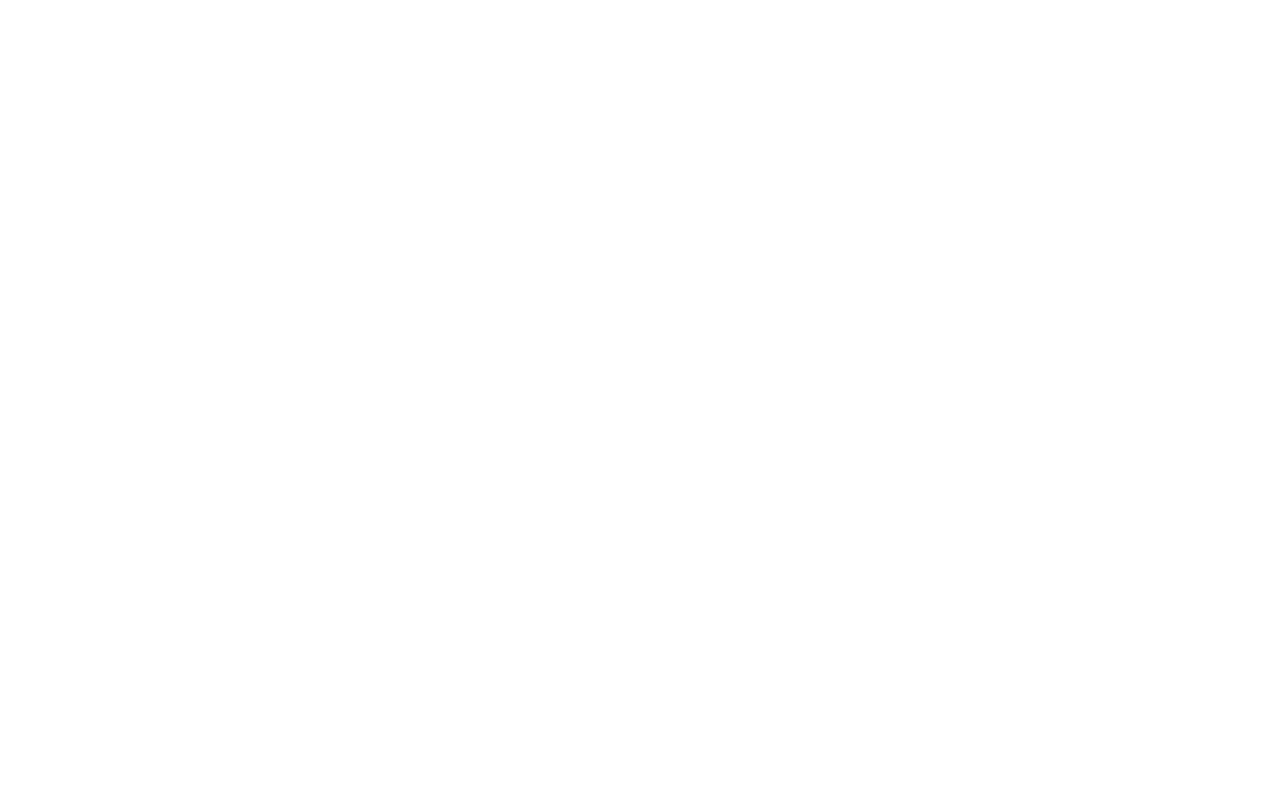
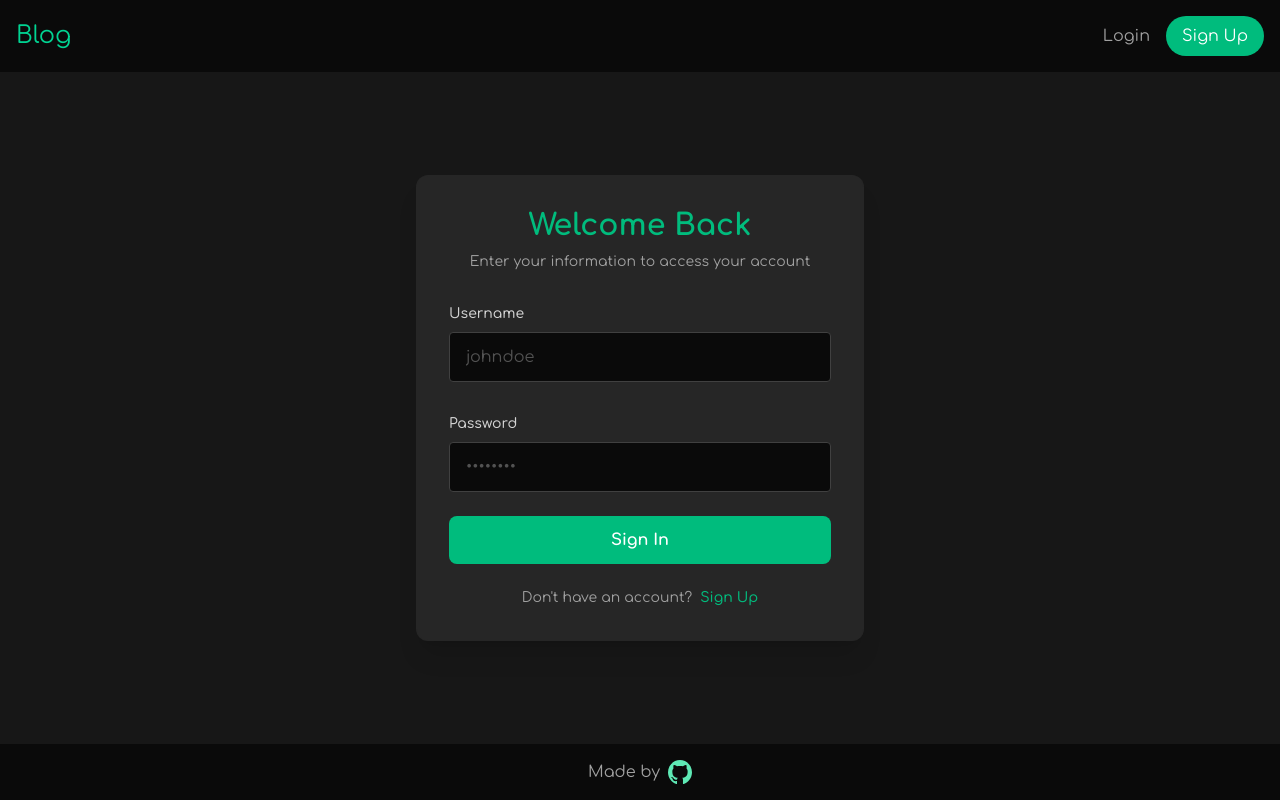
Before and after one commit to sp41414/blog-api, a React app in the folder frontend/: page /login in a window 1280 px wide. Built offline with nearby package versions, Linux system fonts and the light colour scheme; the HTML template or start-up script is replaced by a standard one.

Commit message:
feat: login, logout

```diff
--- a/frontend/package.json
+++ b/frontend/package.json
@@ -14,7 +14,8 @@
         "@tailwindcss/vite": "^4.1.17",
         "react": "^19.2.0",
         "react-dom": "^19.2.0",
-        "react-router": "^7.9.6"
+        "react-router": "^7.9.6",
+        "react-router-dom": "^7.9.6"
     },
     "packageManager": "pnpm@10.23.0",
     "devDependencies": {
--- /dev/null
+++ b/frontend/src/components/Comments.jsx
@@ -0,0 +1,28 @@
+export default function Comments({ comments }) {
+  return (
+    <div className="space-y-6">
+      {comments.length > 0 ? (
+        comments.map((comment) => {
+          return (
+            <div
+              key={comment.id}
+              className="bg-neutral-800 p-6 rounded-lg border border-neutral-800/50"
+            >
+              <div className="flex items-start mb-2">
+                <span className="text-emerald-400 font-medium">
+                  {/* this should never happen, as the comment author is REQUIRED */}
+                  {comment.author ? comment.author : "Anonymous"}
+                </span>
+              </div>
+              <p className="text-neutral-300 text-sm sm:text-base">
+                {comment.text}
+              </p>
+            </div>
+          );
+        })
+      ) : (
+        <p className="text-neutral-500 italic text-center">No comments yet!</p>
+      )}
+    </div>
+  );
+}
--- a/frontend/src/hooks/useAuth.jsx
+++ b/frontend/src/hooks/useAuth.jsx
@@ -73,14 +73,12 @@
       } else {
         return {
           success: false,
-          error:
-            data.error?.message.map((err) => err.msg).join(", ") ||
-            "Login failed",
+          error: data.error?.message || data.message || "Login failed",
         };
       }
     } catch (err) {
       console.error(err);
-      return { success: false, error: err };
+      return { success: false, error: err.message || "Network error" };
     }
   };
 
@@ -105,9 +103,7 @@
       } else {
         return {
           success: false,
-          error:
-            data.error?.message.map((err) => err.msg).join(", ") ||
-            "Signup failed",
+          error: data.error.message || "Signup failed",
         };
       }
     } catch (err) {
--- a/frontend/src/pages/HomePage.jsx
+++ b/frontend/src/pages/HomePage.jsx
@@ -62,9 +62,9 @@
               <PostsCards posts={posts} />
             </section>
           </main>
-          <Footer />
         </>
       )}
+      <Footer />
     </div>
   );
 }
--- /dev/null
+++ b/frontend/src/pages/LoginPage.jsx
@@ -0,0 +1,129 @@
+import { useContext, useEffect, useState } from "react";
+import NavBar from "../components/NavBar";
+import { AuthContext } from "../contexts/AuthContext";
+import { useNavigate } from "react-router";
+import Spinner from "../components/ui/LoadingSpinner";
+import Footer from "../components/Footer";
+import { Link } from "react-router";
+import ErrorAlert from "../components/ui/ErrorAlert";
+
+export default function LoginPage() {
+  const navigate = useNavigate();
+  const { user, login, loading } = useContext(AuthContext);
+
+  const [formData, setFormData] = useState({ username: "", password: "" });
+  const [error, setError] = useState("");
+  const [isSubmitting, setIsSubmitting] = useState(false);
+
+  useEffect(() => {
+    if (user) {
+      navigate("/");
+    }
+  }, [user, navigate]);
+
+  const handleChange = (e) => {
+    setFormData({ ...formData, [e.target.name]: e.target.value });
+  };
+
+  const handleSubmit = async (e) => {
+    e.preventDefault();
+    setIsSubmitting(true);
+    setError("");
+
+    const result = await login(formData.username, formData.password);
+
+    if (result.success) {
+      navigate("/");
+    } else {
+      setError(result.error || "Failed to login");
+      setIsSubmitting(false);
+    }
+  };
+
+  return (
+    <div className="flex flex-col min-h-screen bg-neutral-900 overflow-x-hidden">
+      <NavBar />
+      {loading && (
+        <main className="flex-1 flex flex-col items-center justify-center">
+          <Spinner size="xl" />
+        </main>
+      )}
+      {error && (
+        <div className="mb-6">
+          <ErrorAlert message={error} />
+        </div>
+      )}
+      {!loading && (
+        <main className="flex-1 flex items-center justify-center p-4 sm:p-6 lg:p-8">
+          <div className="w-full max-w-md bg-neutral-800 border border-neutral-800/50 rounded-xl shadow-xl p-8 backdrop-blur-sm">
+            <div className="text-center mb-8">
+              <h2 className="text-3xl font-bold text-emerald-500 mb-2">
+                Welcome Back
+              </h2>
+              <p className="text-neutral-400 text-sm">
+                Enter your information to access your account
+              </p>
+            </div>
+            <form onSubmit={handleSubmit} className="space-y-6">
+              <div>
+                <label
+                  htmlFor="username"
+                  className="block text-sm font-medium text-neutral-300 mb-2"
+                >
+                  Username
+                </label>
+                <input
+                  type="text"
+                  name="username"
+                  value={formData.username}
+                  onChange={handleChange}
+                  required
+                  className="w-full bg-neutral-950 border border-neutral-700 rounded px-4 py-3 text-neutral-200 focus:outline-none focus:ring-2 focus:ring-emerald-500 focus:border-transparent transition-all duration-200 placeholder-neutral-600 mb-8"
+                  placeholder="johndoe"
+                />
+                <label
+                  htmlFor="password"
+                  className="block text-sm font-medium text-neutral-300 mb-2"
+                >
+                  Password
+                </label>
+                <input
+                  type="password"
+                  name="password"
+                  value={formData.password}
+                  onChange={handleChange}
+                  required
+                  className="w-full bg-neutral-950 border border-neutral-700 rounded px-4 py-3 text-neutral-200 focus:outline-none focus:ring-2 focus:ring-emerald-500 focus:border-transparent transition-all duration-2oo placeholder-neutral-600"
+                  placeholder="••••••••"
+                />
+              </div>
+
+              <button
+                type="submit"
+                disabled={isSubmitting}
+                className="w-full bg-emerald-500 hover:bg-emerald-400 disabled:bg-emerald-800 text-white font-bold py-3 px-4 rounded-lg transition-all duration-200 hover:scale-[1.02] active:scale-100 disabled:hover:scale-100 flex justify-center items-center cursor-pointer"
+              >
+                {isSubmitting ? (
+                  <Spinner size="sm" color="text-white" />
+                ) : (
+                  "Sign In"
+                )}
+              </button>
+
+              <div className="mt-6 text-center text-sm text-neutral-400">
+                Don't have an account?
+                <Link
+                  to="/signup"
+                  className="text-emerald-500 hover:text-emerald-400 font-medium transition-colors hover:underline duration-200 ml-2"
+                >
+                  Sign Up
+                </Link>
+              </div>
+            </form>
+          </div>
+        </main>
+      )}
+      <Footer />
+    </div>
+  );
+}
--- /dev/null
+++ b/frontend/src/pages/Logout.jsx
@@ -0,0 +1,21 @@
+import { useContext, useEffect } from "react";
+import { useNavigate } from "react-router";
+import { AuthContext } from "../contexts/AuthContext";
+
+export default function Logout() {
+  const navigate = useNavigate();
+  const { user, logout } = useContext(AuthContext);
+
+  useEffect(() => {
+    function logoutUser() {
+      if (!user) {
+        navigate("/");
+      }
+      logout();
+      navigate("/");
+    }
+    logoutUser();
+  }, [navigate, user, logout]);
+
+  return;
+}
--- a/frontend/src/pages/NotFoundPage.jsx
+++ b/frontend/src/pages/NotFoundPage.jsx
@@ -1,6 +1,7 @@
 import NavBar from "../components/NavBar";
 import { Link } from "react-router";
 import NotFound from "../components/ui/NotFound";
+import Footer from "../components/Footer";
 
 export default function ErrorPage() {
   return (
@@ -20,6 +21,7 @@
           </Link>
         </section>
       </main>
+      <Footer />
     </div>
   );
 }
--- a/frontend/src/pages/PostPage.jsx
+++ b/frontend/src/pages/PostPage.jsx
@@ -6,6 +6,7 @@
 import Footer from "../components/Footer";
 import { Link } from "react-router";
 import { AuthContext } from "../contexts/AuthContext";
+import Comments from "../components/Comments";
 
 export default function PostPage() {
   const { user } = useContext(AuthContext);
@@ -32,7 +33,6 @@
           `${import.meta.env.VITE_BACKEND_URL}/posts/${id}/comments`
         );
         const postCommentsData = await postComments.json();
-        console.log(postCommentsData);
         setComments(postCommentsData.comments);
       } catch (err) {
         console.error(err);
@@ -96,38 +96,13 @@
                     )}
                   </div>
                 </h3>
-                <div className="space-y-6">
-                  {comments.length > 0 ? (
-                    comments.map((comment) => {
-                      return (
-                        <div
-                          key={comment.id}
-                          className="bg-neutral-800 p-6 rounded-lg border border-neutral-800/50"
-                        >
-                          <div className="flex items-start mb-2">
-                            <span className="text-emerald-400 font-medium">
-                              {/* this should never happen, as the comment author is REQUIRED */}
-                              {comment.author ? comment.author : "Anonymous"}
-                            </span>
-                          </div>
-                          <p className="text-neutral-300 text-sm sm:text-base">
-                            {comment.text}
-                          </p>
-                        </div>
-                      );
-                    })
-                  ) : (
-                    <p className="text-neutral-500 italic text-center">
-                      No comments yet!
-                    </p>
-                  )}
-                </div>
+                <Comments comments={comments} />
               </section>
             </article>
           </main>
-          <Footer />
         </>
       )}
+      <Footer />
     </div>
   );
 }
```
Also changed, not shown: frontend/src/routes.jsx (+8 -1 lines), 2 other files (tests, documents, lock files or other folders).
